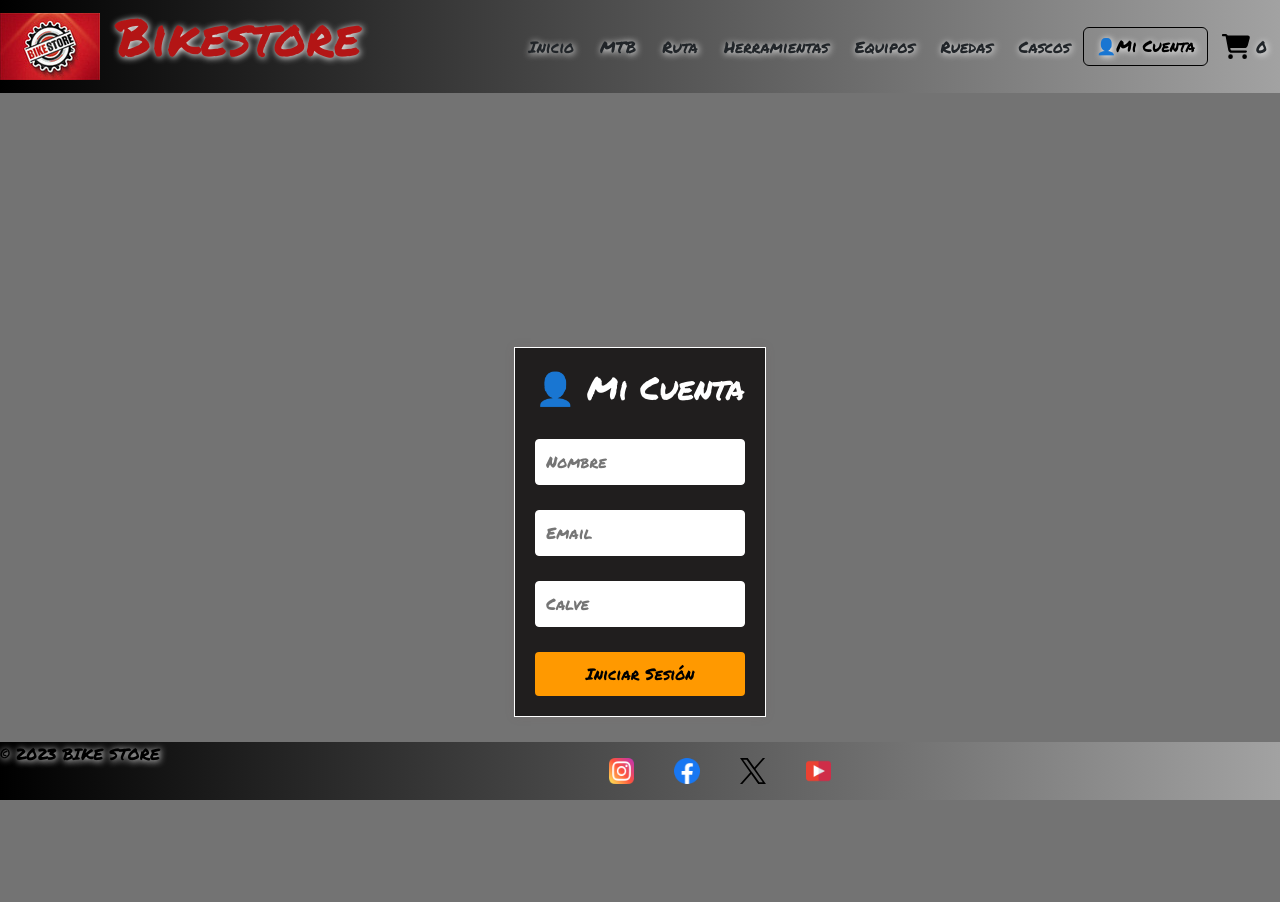
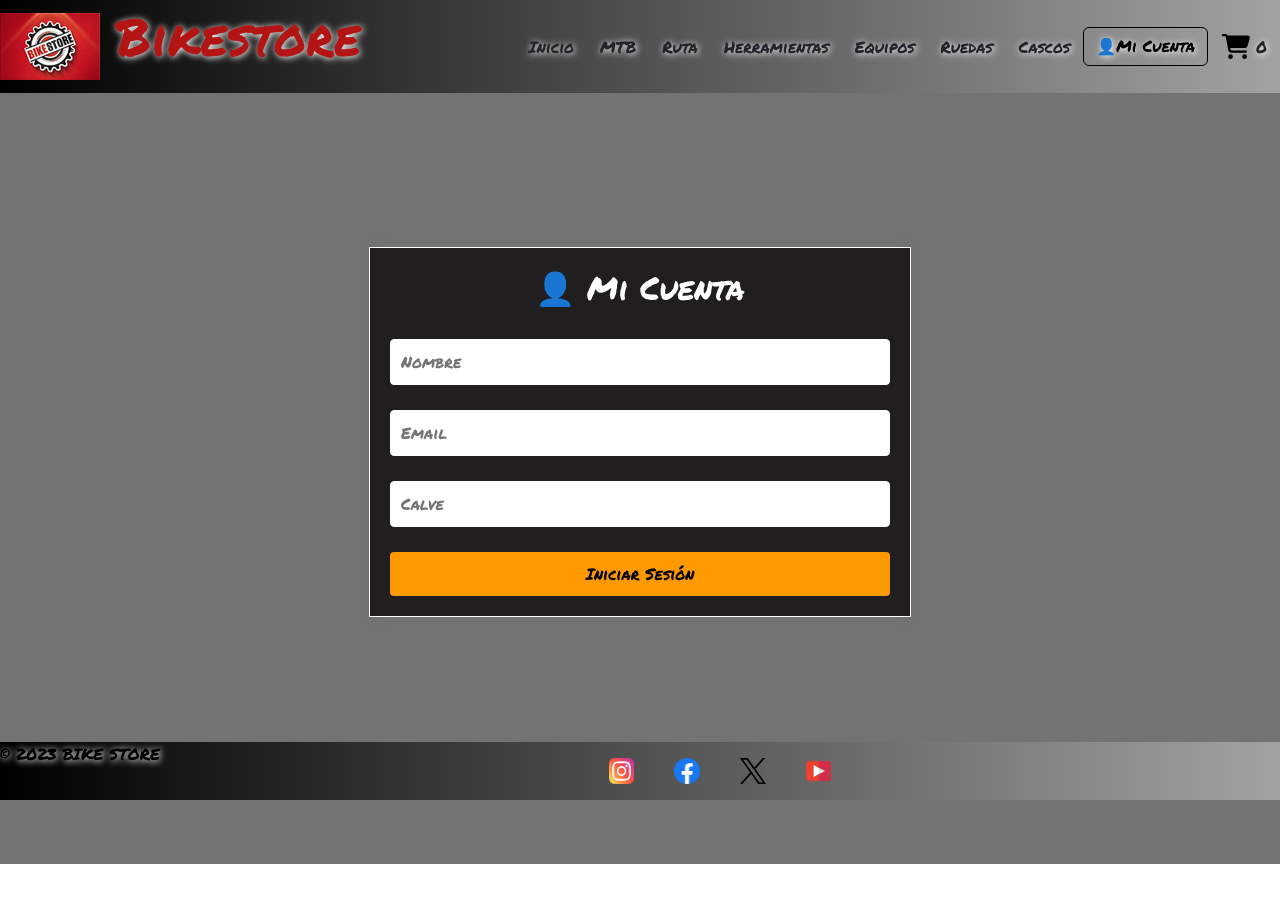
Before and after one commit to Nb-147/BikeStore, a React (Vite) app: page /login in a window 1280 px wide. Shown: the top 902 px of the page. After the commit the page ends 864 px from the top, so only its background shows below. Built offline with nearby package versions, Linux system fonts and the light colour scheme; a web font is replaced by a local one.

Commit message:
ProyectoFinal

```diff
--- a/src/App.css
+++ b/src/App.css
@@ -66,3 +66,7 @@ body {
   text-shadow: 1px 1px 3px #ffffff;
   font-family: "font";
 }
+
+.form-controls {
+  width: 600px;
+}
--- a/src/components/AddProduct/AddProductForm.jsx
+++ b/src/components/AddProduct/AddProductForm.jsx
@@ -94,7 +94,7 @@ export const AddProductForm = ({ onSubmit }) => {
     };
 
     return (
-        <form className='form-control col-lg-12 bg-secondary mt-3' onSubmit={handleSubmit}>
+        <form className='form-control-lg form-controls bg-secondary mt-3' onSubmit={handleSubmit}>
             <div className="mb-3">
                 <input type="text" className={`form-control ${errors.name && 'is-invalid'}`} name="name" value={formData.name} onChange={handleChange} placeholder="Ingrese el nombre del producto" />
                 {errors.name && <div className="invalid-feedback">{errors.name}</div>}
--- a/src/components/ItemListContainer/Item/Item.jsx
+++ b/src/components/ItemListContainer/Item/Item.jsx
@@ -3,7 +3,7 @@ import { Link } from "react-router-dom"
 
 export const Item = memo(({ product }) => {
     return (
-        <div className="card mx-auto my-3">
+        <div className="card mx-auto">
             <div className="text-center">
                 <img className="card-img-top" src={product.imageUrl} alt="imagen" />
             </div>
--- a/src/components/ItemListContainer/ItemListContainer.jsx
+++ b/src/components/ItemListContainer/ItemListContainer.jsx
@@ -35,12 +35,16 @@ export const ItemListContainer = ({ greeting }) => {
     };
 
     const handleDeleteProduct = (productId) => {
-        const db = getFirestore();
-        const productRef = doc(db, 'products', productId);
+        const confirmDelete = window.confirm("¿Confirma que desea eliminar el producto?");
 
-        deleteDoc(productRef)
-            .then(() => setProducts(prevProducts => prevProducts.filter(product => product.id !== productId)))
-            .catch((err) => console.log(err));
+        if (confirmDelete) {
+            const db = getFirestore();
+            const productRef = doc(db, 'products', productId);
+
+            deleteDoc(productRef)
+                .then(() => setProducts(prevProducts => prevProducts.filter(product => product.id !== productId)))
+                .catch((err) => console.log(err));
+        }
     };
 
     return (
--- a/src/components/Login/Login.jsx
+++ b/src/components/Login/Login.jsx
@@ -17,7 +17,6 @@ export const Login = ({ onLogin }) => {
             setEmailError("El email es inválido");
             return;
         }
-
         setIsLoggedIn(true);
         setLoggedInUser(name || email);
         onLogin(name || email);
--- a/src/components/Login/login.css
+++ b/src/components/Login/login.css
@@ -2,11 +2,11 @@
     display: flex;
     align-items: center;
     justify-content: center;
-    height: 100vh;
+    height: 600px;
 }
 
 .login-form {
-    max-width: 400px;
+    max-width: 600px;
     padding: 20px;
     border: 1px solid #ffffff;
     background-color: #201e1e;
@@ -26,7 +26,7 @@
 }
 
 .login-form input {
-    width: 100%;
+    width: 500px;
     padding: 10px;
     margin-bottom: 15px;
     box-sizing: border-box;
@@ -75,3 +75,14 @@
 .logged-in .account-link {
     display: none;
 }
+
+@media (max-width: 768px) {
+    .login-form input {
+        width: 100%;
+    }
+
+    .login-form {
+        max-width: 100%;
+        margin: 0 auto;
+    }
+}
--- a/src/components/NavBar/NavBar.jsx
+++ b/src/components/NavBar/NavBar.jsx
@@ -14,7 +14,6 @@ const categorys = [
     { to: '/category/Ruedas', text: 'Ruedas' },
     { to: '/category/Cascos', text: 'Cascos' }
 ];
-
 
 export const NavBar = ({ isLoggedIn, userName }) => {
     return (
```
Also changed, not shown: src/components/Context/CartContext.jsx (line endings or trailing spaces), src/components/FormCart/FormWhitValidation.jsx (line endings or trailing spaces).
